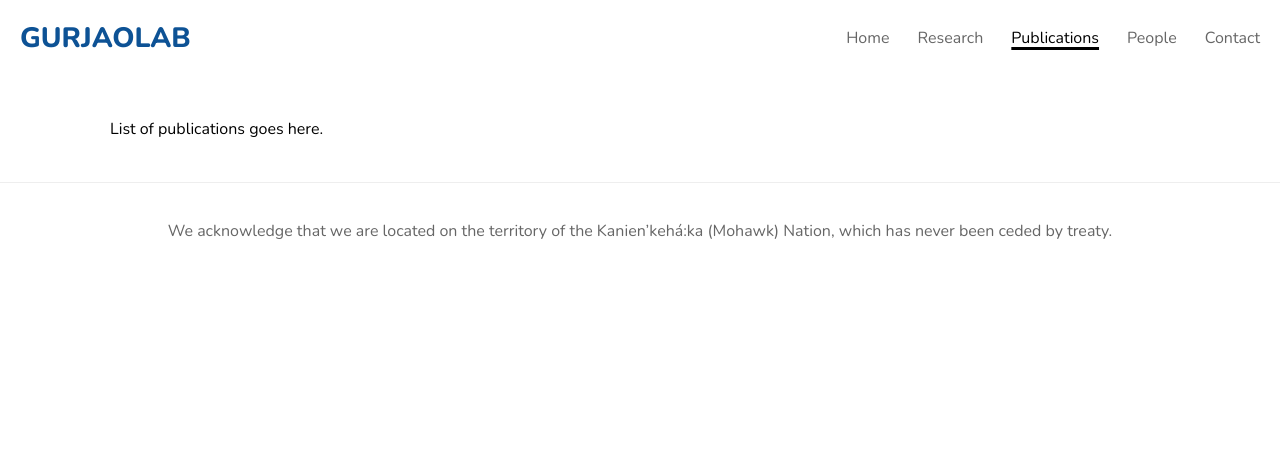
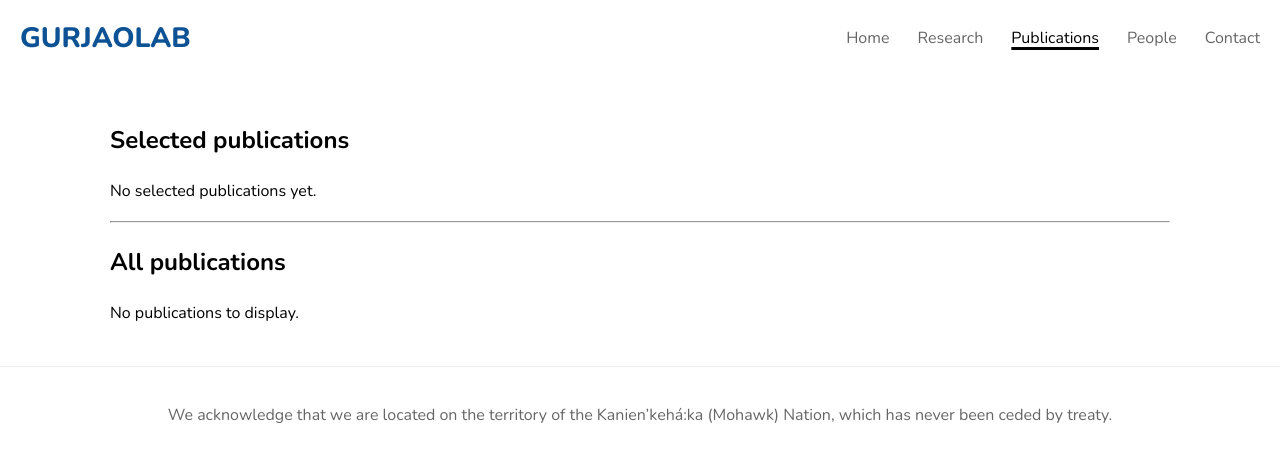
Before and after one commit to joseph-gad-code/Gurjao-Lab-Website, a Jekyll site: the page built from pages/publications/index.md, in a window 1280 px wide. Shown: the top 462 px of the page. Built offline with Jekyll 4.4.1, drawn with Linux system fonts in a browser that asks for light colours.

Commit message:
Update index.md

```diff
--- a/pages/publications/index.md
+++ b/pages/publications/index.md
@@ -1,7 +1,62 @@
 ---
+title: Publications
 layout: default
-title: Publications
 permalink: /publications/
 ---
 
-List of publications goes here.
+<section class="pubs-page">
+  <h2 class="pubs-title">Selected publications</h2>
+
+  {% assign allpubs = site.data.publications | default: [] %}
+
+  {% assign selected = "" | split: "" %}
+  {% for p in allpubs %}
+    {% assign flag = p.selected_publication | default: p["selected-publication"] %}
+    {% if flag == true or flag == 'true' or flag == 'yes' or flag == 'y' or flag == 1 %}
+      {% assign selected = selected | push: p %}
+    {% endif %}
+  {% endfor %}
+
+  {% if selected.size > 0 %}
+    <div class="pub-grid">
+      {% for p in selected %}
+        <article class="pub-card">
+          {% if p.image %}
+            <a class="pub-thumb" href="{{ p.link | default: '#' }}" {% if p.link %}target="_blank" rel="noopener"{% endif %}>
+              <img loading="lazy" src="{{ p.image | relative_url }}" alt="{{ p.title | escape }}">
+            </a>
+          {% endif %}
+          <div class="pub-body">
+            <h3 class="pub-head">
+              {% if p.link %}<a href="{{ p.link }}" target="_blank" rel="noopener">{{ p.title }}</a>{% else %}{{ p.title }}{% endif %}
+            </h3>
+            <div class="pub-meta">{% if p.venue %}{{ p.venue }}{% endif %}{% if p.year %} · {{ p.year }}{% endif %}</div>
+            {% if p.blurb %}<p class="pub-blurb">{{ p.blurb }}</p>{% endif %}
+          </div>
+        </article>
+      {% endfor %}
+    </div>
+  {% else %}
+    <p>No selected publications yet.</p>
+  {% endif %}
+
+  <hr class="pub-divider">
+
+  <h2 class="pubs-title">All publications</h2>
+  {% if allpubs.size > 0 %}
+    {% assign sorted = allpubs | sort: "year" | reverse %}
+    <ol class="pub-list">
+      {% for item in sorted %}
+        <li class="pub-item">
+          <span class="pub-item-title">
+            {% if item.link %}<a href="{{ item.link }}" target="_blank" rel="noopener">{{ item.title }}</a>{% else %}{{ item.title }}{% endif %}
+          </span>
+          {% if item.authors %}<span class="pub-authors"> — {{ item.authors }}</span>{% endif %}
+          {% if item.venue or item.year %}<span class="pub-venue">{% if item.venue %} {{ item.venue }}{% endif %}{% if item.year %} {{ item.year }}{% endif %}</span>{% endif %}
+        </li>
+      {% endfor %}
+    </ol>
+  {% else %}
+    <p>No publications to display.</p>
+  {% endif %}
+</section>
```
